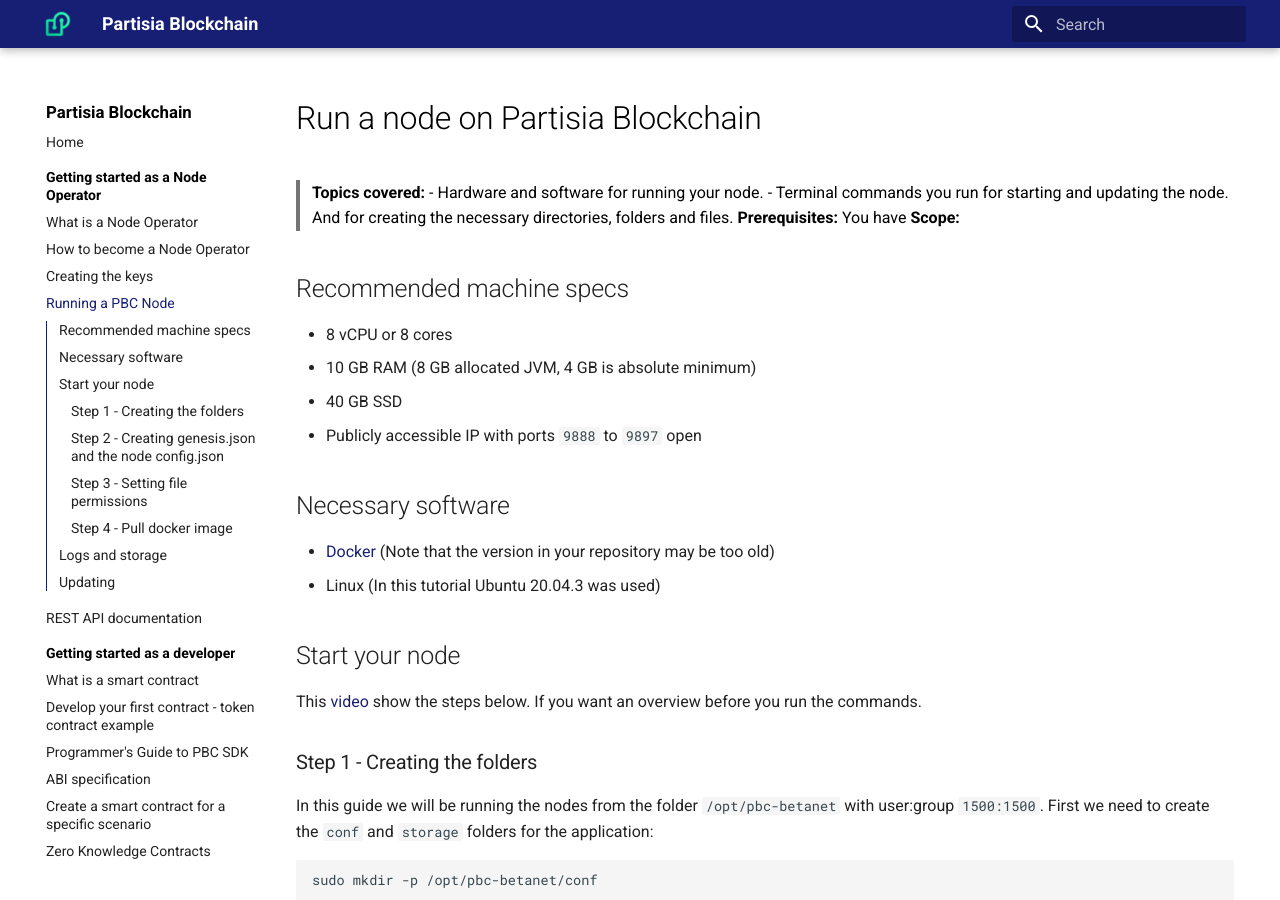
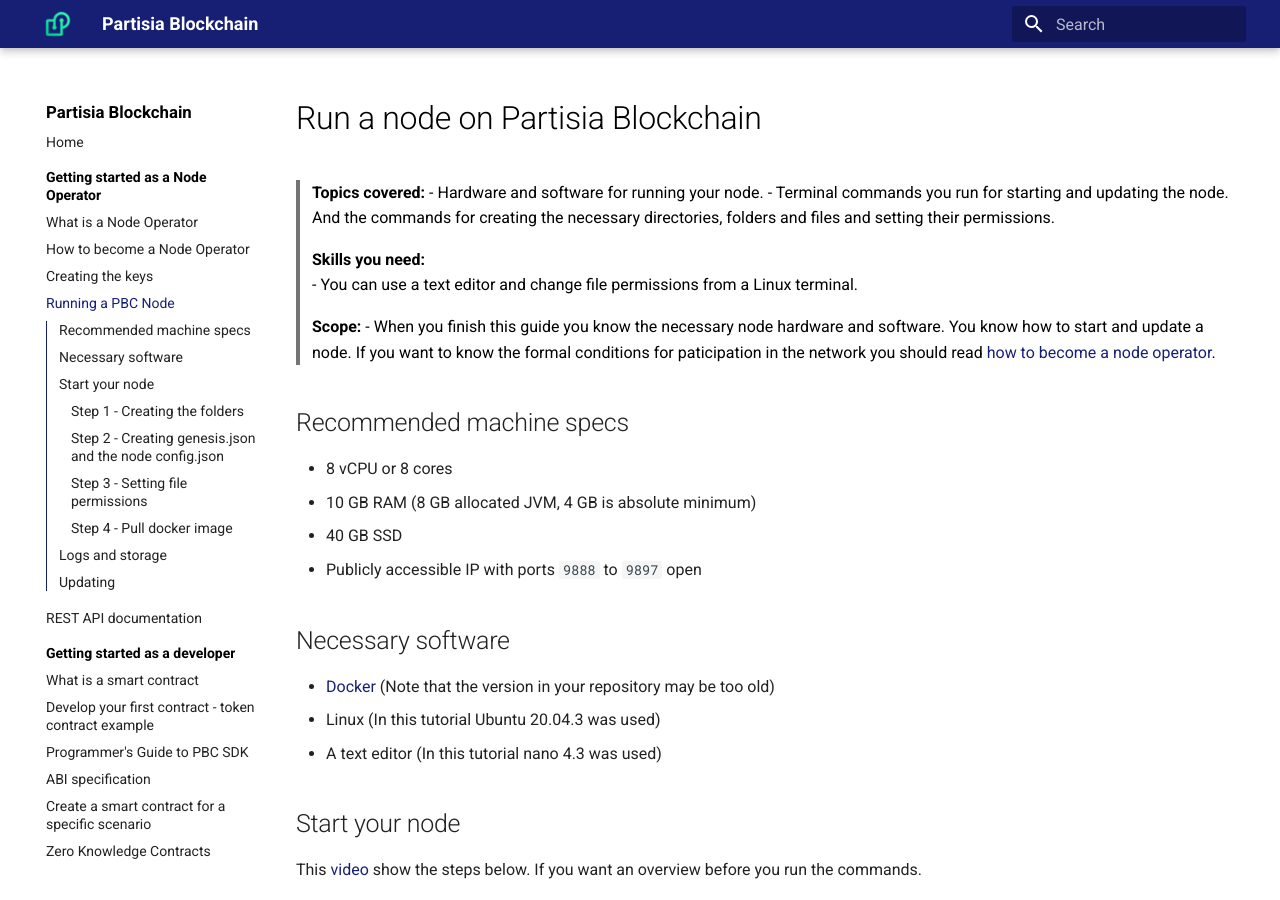
Before and after one commit to 0xSero/partisia-docs, an MkDocs documentation site: the page built from docs/operator.md, in a window 1280 px wide and 900 px high. Built offline with MkDocs 1.6.1 and Material for MkDocs 9.7.7, drawn with Linux system fonts in a browser that asks for light colours; a script that is not in the unit is left out.

Commit message:
Skills required and scope

```diff
--- a/docs/operator.md
+++ b/docs/operator.md
@@ -3,9 +3,13 @@
 
 >**Topics covered:**
 >- Hardware and software for running your node.
->- Terminal commands you run for starting and updating the node. And for creating the necessary directories, folders and files.
->**Prerequisites:** You have
+>- Terminal commands you run for starting and updating the node. And the commands for creating the necessary directories, folders and files and setting their permissions.
+>
+>**Skills you need:**
+>- You can use a text editor and change file permissions from a Linux terminal.
+>
 >**Scope:**
+>- When you finish this guide you know the necessary node hardware and software. You know how to start and update a node. If you want to know the formal conditions for paticipation in the network you should read [how to become a node operator](bpinclusion.md).
 
 
 
@@ -21,6 +25,7 @@
 
 - [Docker](https://docs.docker.com/engine/install/) (Note that the version in your repository may be too old)
 - Linux (In this tutorial Ubuntu 20.04.3 was used)
+- A text editor (In this tutorial nano 4.3 was used)
 
 ## Start your node
 
```
